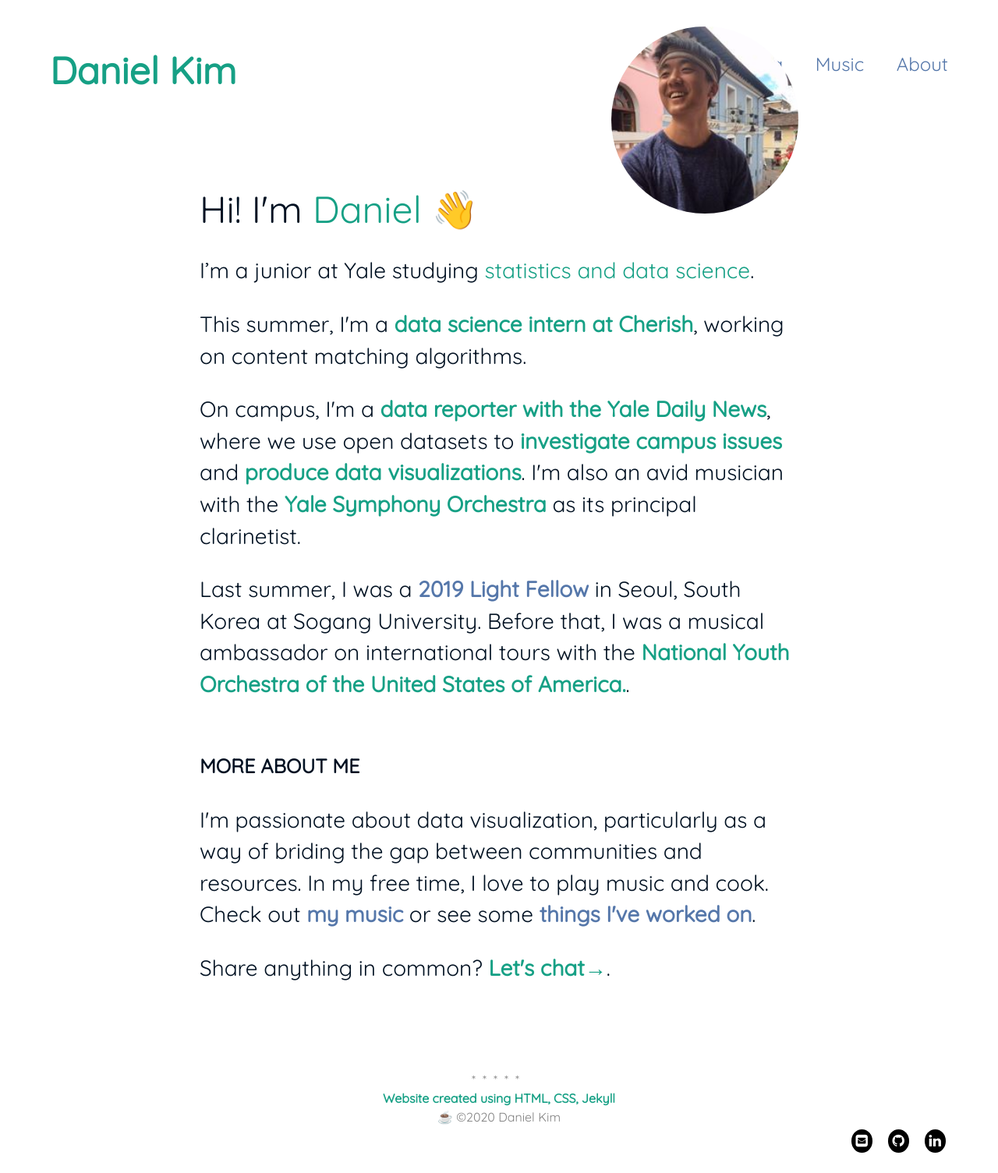
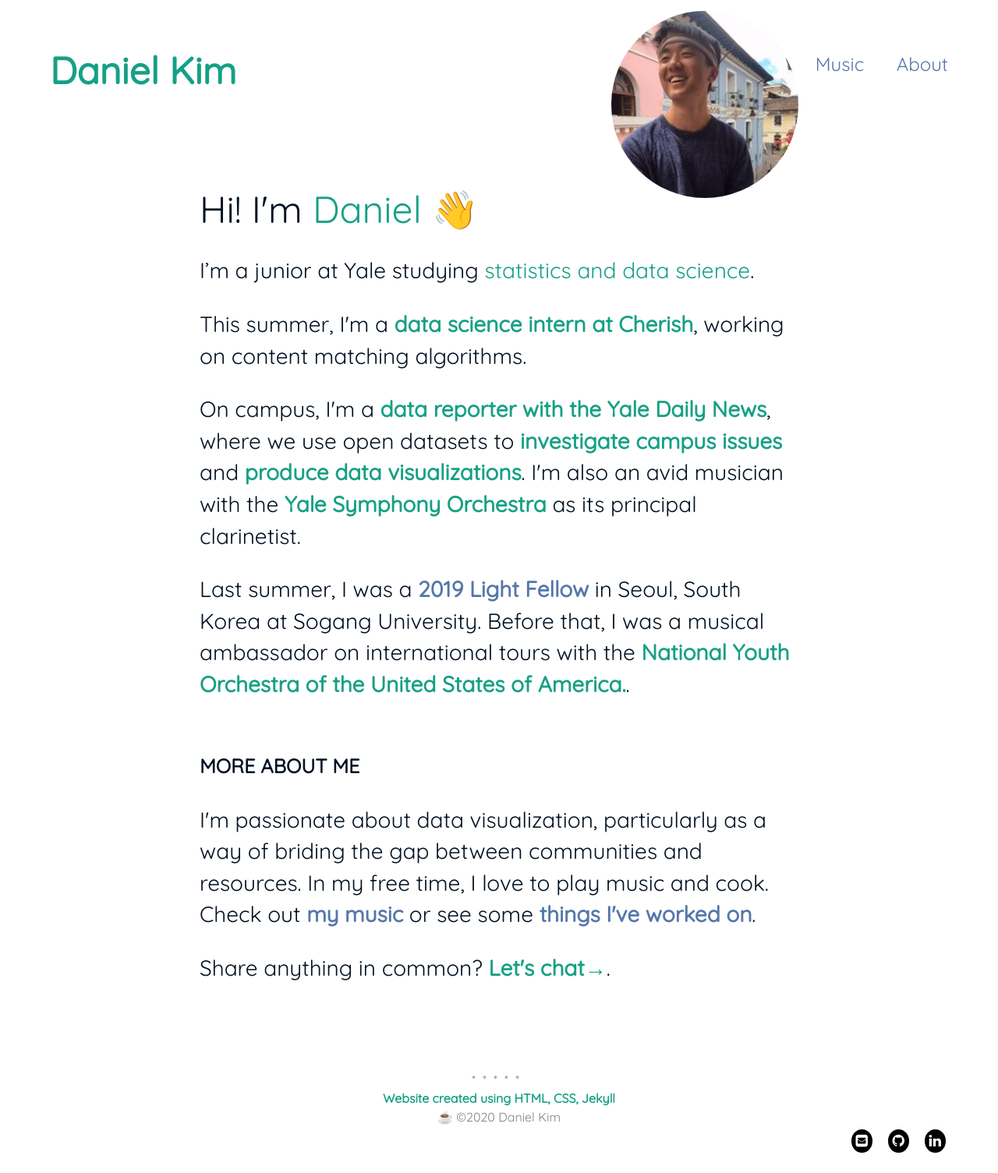
Before and after one commit to danielk56/danielk56.github.io, a Jekyll site: the page built from about.html, in a window 1280 px wide. Shown: the whole page at 78% size. Built offline with Jekyll 4.4.1, drawn with Linux system fonts in a browser that asks for light colours.

Commit message:
Update main.css

```diff
--- a/assets/css/main.css
+++ b/assets/css/main.css
@@ -387,7 +387,7 @@ img.displayed {
     border-radius: 50%;
     width: 240px;
     float: right;
-    margin: -140px 0 24px 20px;
+    margin: -160px 0 20px 16px;
 }
 
 @media screen and (max-width: 768px) {
```
